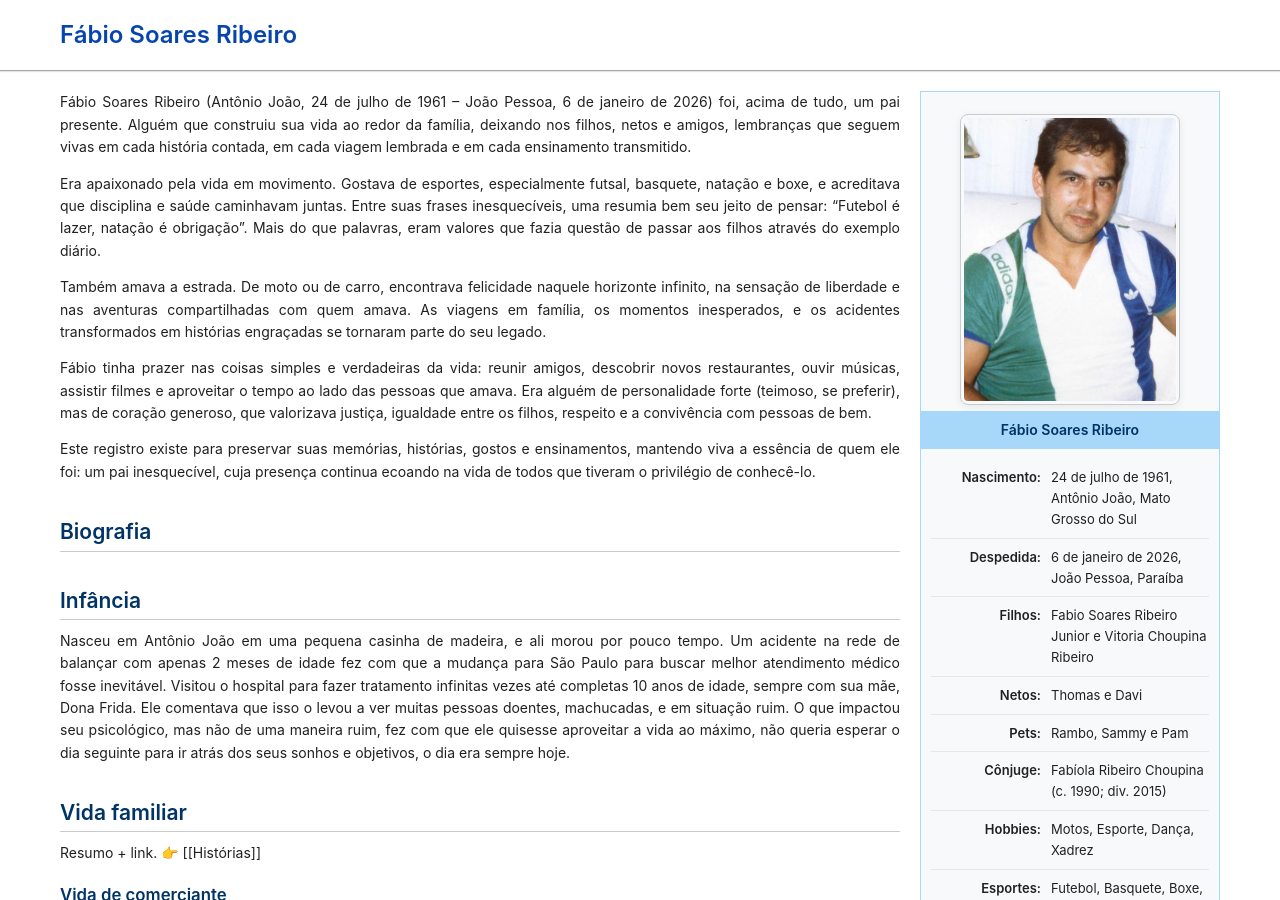
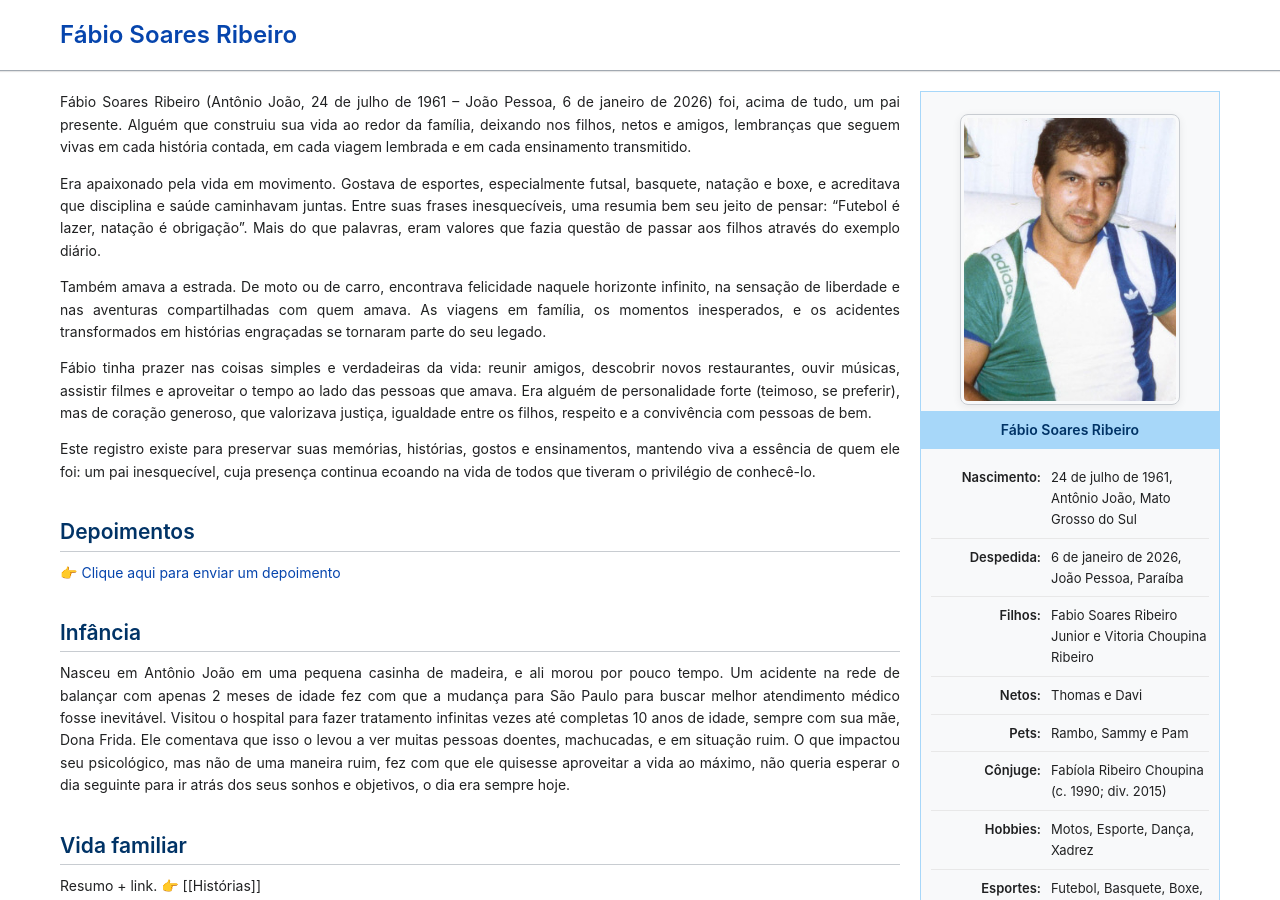
Before and after one commit to fabiorsoares/fabiosoaresribeiro, a Jekyll site: the page built from index.md, in a window 1280 px wide and 900 px high. Built offline with Jekyll 4.4.1, drawn with Linux system fonts in a browser that asks for light colours; some of the changed text lies outside the part shown.

Commit message:
form de depoimentos adicionado

```diff
--- a/index.md
+++ b/index.md
@@ -25,7 +25,8 @@ Fábio tinha prazer nas coisas simples e verdadeiras da vida: reunir amigos, des
 
 Este registro existe para preservar suas memórias, histórias, gostos e ensinamentos, mantendo viva a essência de quem ele foi: um pai inesquecível, cuja presença continua ecoando na vida de todos que tiveram o privilégio de conhecê-lo.
 
-## Biografia
+## Depoimentos
+👉 [Clique aqui para enviar um depoimento](#formulario-depoimento)
 
 ## Infância
 Nasceu em Antônio João em uma pequena casinha de madeira, e ali morou por pouco tempo. Um acidente na rede de balançar com apenas 2 meses de idade fez com que a mudança para São Paulo para buscar melhor atendimento médico fosse inevitável. Visitou o hospital para fazer tratamento infinitas vezes até completas 10 anos de idade, sempre com sua mãe, Dona Frida. Ele comentava que isso o levou a ver muitas pessoas doentes, machucadas, e em situação ruim. O que impactou seu psicológico, mas não de uma maneira ruim, fez com que ele quisesse aproveitar a vida ao máximo, não queria esperar o dia seguinte para ir atrás dos seus sonhos e objetivos, o dia era sempre hoje.
@@ -95,5 +96,10 @@ Resumo + link.
 | Michael Jordan|
 | Nigel Mansel  |
 
+---
+
+## Formulário de Depoimento {#formulario-depoimento}
+<iframe src="https://docs.google.com/forms/d/e/1FAIpQLSfBlVTsUq0dt3BMSeaMbdVhQIy8h__N9ljYL_08uI0eUYMCuA/viewform?embedded=true" width="100%" height="1082" frameborder="0" marginheight="0" marginwidth="0" style="max-width:700px;min-width:280px;display:block;margin:24px auto;">Loading…</iframe>
+
 ## Ver também
 - [[Sobre este projeto]]
```
Also changed, not shown: 1 other file.
